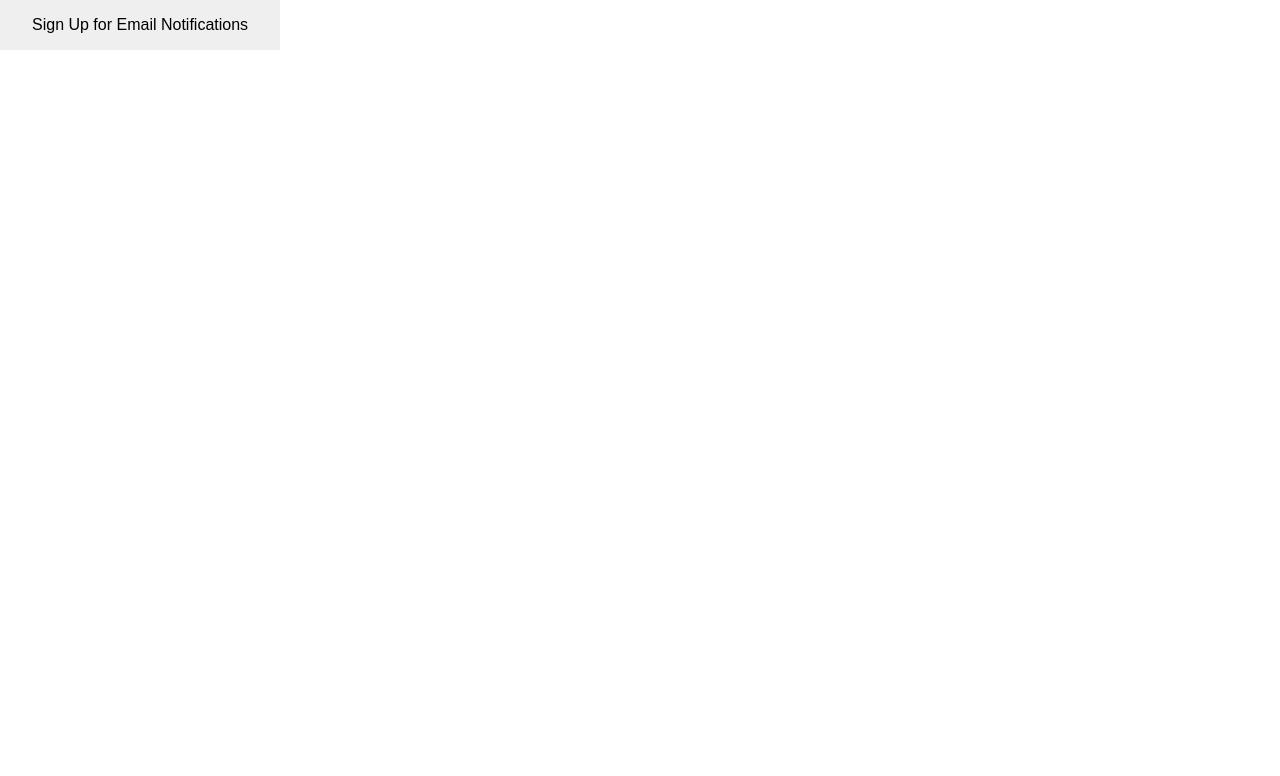
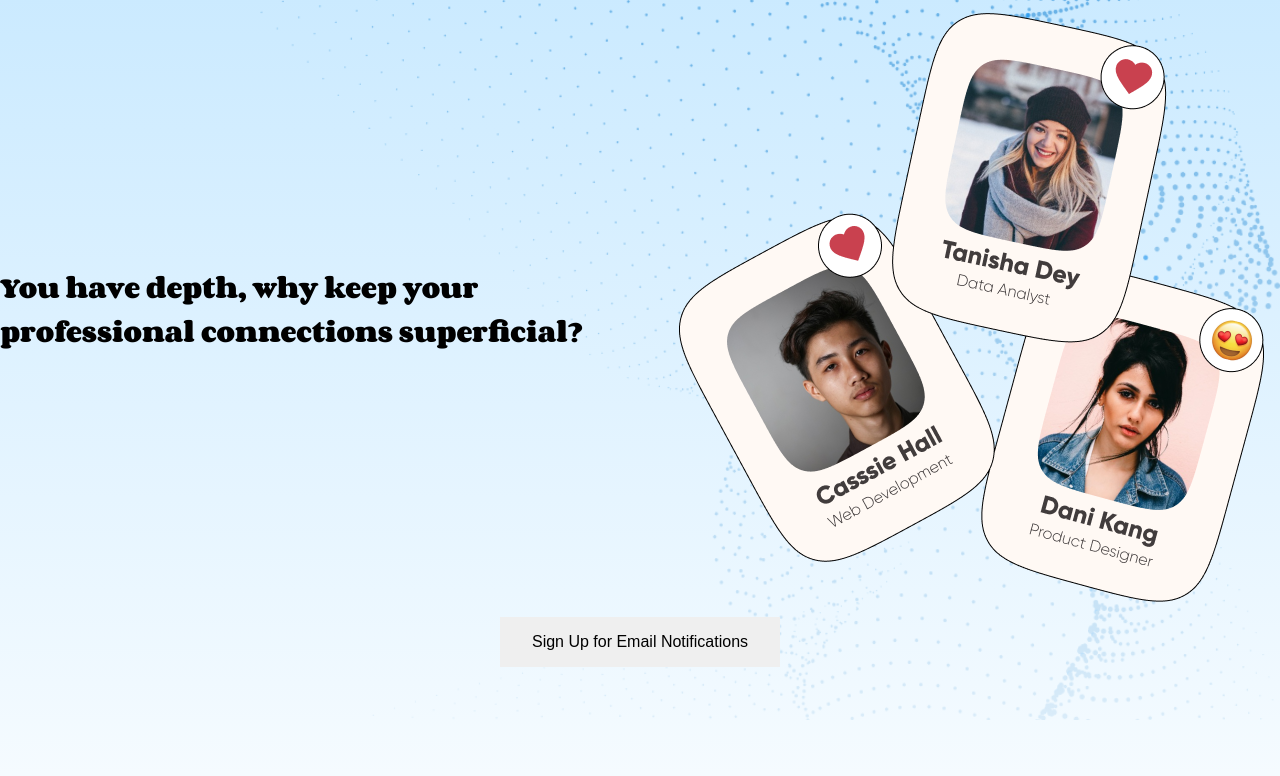
Before and after one commit to makeitMVPadmin/CoffeeChat, a React (Create React App) app: page /landing-page in a window 1280 px wide. Shown: the top 776 px of the page. Built offline with nearby package versions, Linux system fonts and the light colour scheme; no server answers.

Commit message:
add background and cards styling

```diff
--- a/src/components/Landing/Hero/Hero.jsx
+++ b/src/components/Landing/Hero/Hero.jsx
@@ -1,16 +1,36 @@
 import "./Hero.scss";
+import cards from "../../../assets/images/cards.png";
+import backgroundDesign from "../../../assets/images/background-visual.png";
 
 const Hero = () => {
-
-
   return (
-      <>
-          <section className="hero">
-
-
-              <button className="hero__button">Sign Up for Email Notifications</button>
-          </section>
-      </>
+    <>
+      <section className="hero">
+        <div className="hero__container--content">
+          <div className="hero__container--main">
+            <h1 className="hero__title">
+              You have <span className="hero__title--highlight">depth</span>,
+              why keep your professional connections superficial?
+            </h1>
+            <div className="hero__container--cards">
+              <img src={cards} alt="" className="hero__cards" />
+            </div>
+          </div>
+          <div className="hero__container--button">
+            <button className="hero__button">
+              Sign Up for Email Notifications
+            </button>
+          </div>
+          <div className="hero__container--background">
+            <img
+              className="hero__background"
+              src={backgroundDesign}
+              alt="background visual"
+            />
+          </div>
+        </div>
+      </section>
+    </>
   );
 };
 
--- a/src/components/Landing/Hero/Hero.scss
+++ b/src/components/Landing/Hero/Hero.scss
@@ -0,0 +1,76 @@
+@use "../../../styles/partials/mixins" as *;
+@use "../../../styles/partials/variables" as *;
+@use "../../../styles/partials/global" as *;
+
+.hero {
+  width: 100vw;
+  height: 45rem;
+  background: rgb(0, 153, 255);
+  background: linear-gradient(
+    180deg,
+    rgba(0, 153, 255, 0.2049194677871149) 0%,
+    rgba(255, 255, 255, 1) 100%
+  );
+
+  @include desktop {
+    max-width: 100vw;
+    height: 60rem;
+    margin: auto;
+  }
+
+  &__container {
+      &--content {
+        position: relative;
+
+        @include desktop {
+          display: flex;
+          flex-direction: column;
+          align-items: center;
+          justify-content: center;
+          margin: auto;
+        }
+      }
+    &--main {
+        display: flex;
+        flex-direction: row;
+        align-items: center;
+    }
+    &--cards {
+      display: none;
+
+      @include tablet {
+        display: flex;
+        flex-direction: row;
+      }
+    }
+
+    &--buttons {
+
+    }
+
+    &--background {
+    }
+  }
+
+
+  &__cards{
+
+
+  }
+
+
+  &__background {
+    position: absolute;
+    top: 0;
+    left: 0;
+    width: 100vw;
+    height: 45rem;
+    object-fit: cover;
+    z-index: -1;
+
+    @include desktop {
+      max-width: 100vw;
+      max-height: 60rem;
+    }
+  }
+}
```
Also changed, not shown: src/assets/images/background-visual.png (added), src/assets/images/cards.png (added).
